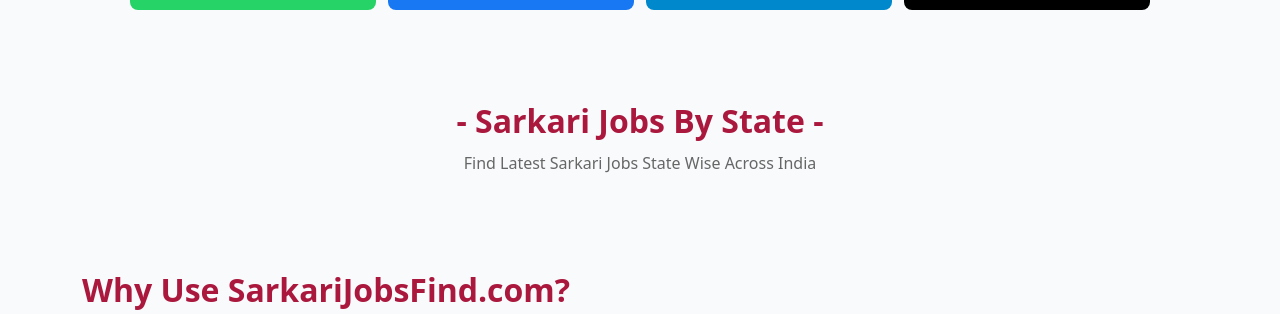
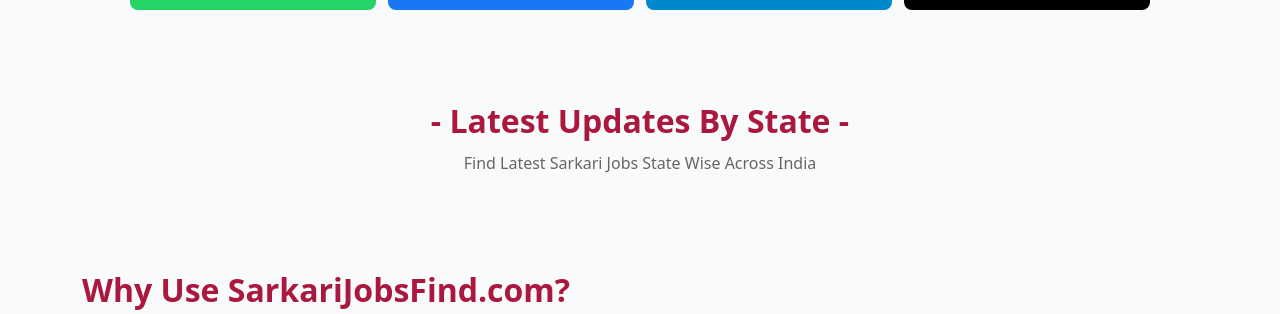
Before and after one commit to vishvajitrao1998/sarkarijobsfind.com, a Django app: page / in a window 1280 px wide. Shown: the part 1241-1555 px from the top of the page. Run offline with Django 5.2, Linux system fonts and the light colour scheme; data that the repository does not hold is empty; some libraries are stand-ins or nearby versions.

Commit message:
add latest updates by state

```diff
--- a/jobs/templates/category-jobs.html
+++ b/jobs/templates/category-jobs.html
@@ -22,7 +22,7 @@
             <div class="sarkari-box">
                 <div class="sarkari-header">
                     {% if state %}
-                        <h2>{{ state.title }}</h2>
+                        <h2>{{ title }}</h2>
                     {% else %}
                         <h2>{{ category.name }}</h2>
                     {% endif %}
--- a/jobs/templates/home2.html
+++ b/jobs/templates/home2.html
@@ -469,7 +469,7 @@
         <section class="jobs-by-state py-4">
             <div class="container">
                 <div class="section-heading text-center mb-4">
-                    <h2>- Sarkari Jobs By State - </h2>
+                    <h2>- Latest Updates By State - </h2>
                     <p>Find Latest Sarkari Jobs State Wise Across India</p>
                 </div>
 
```
